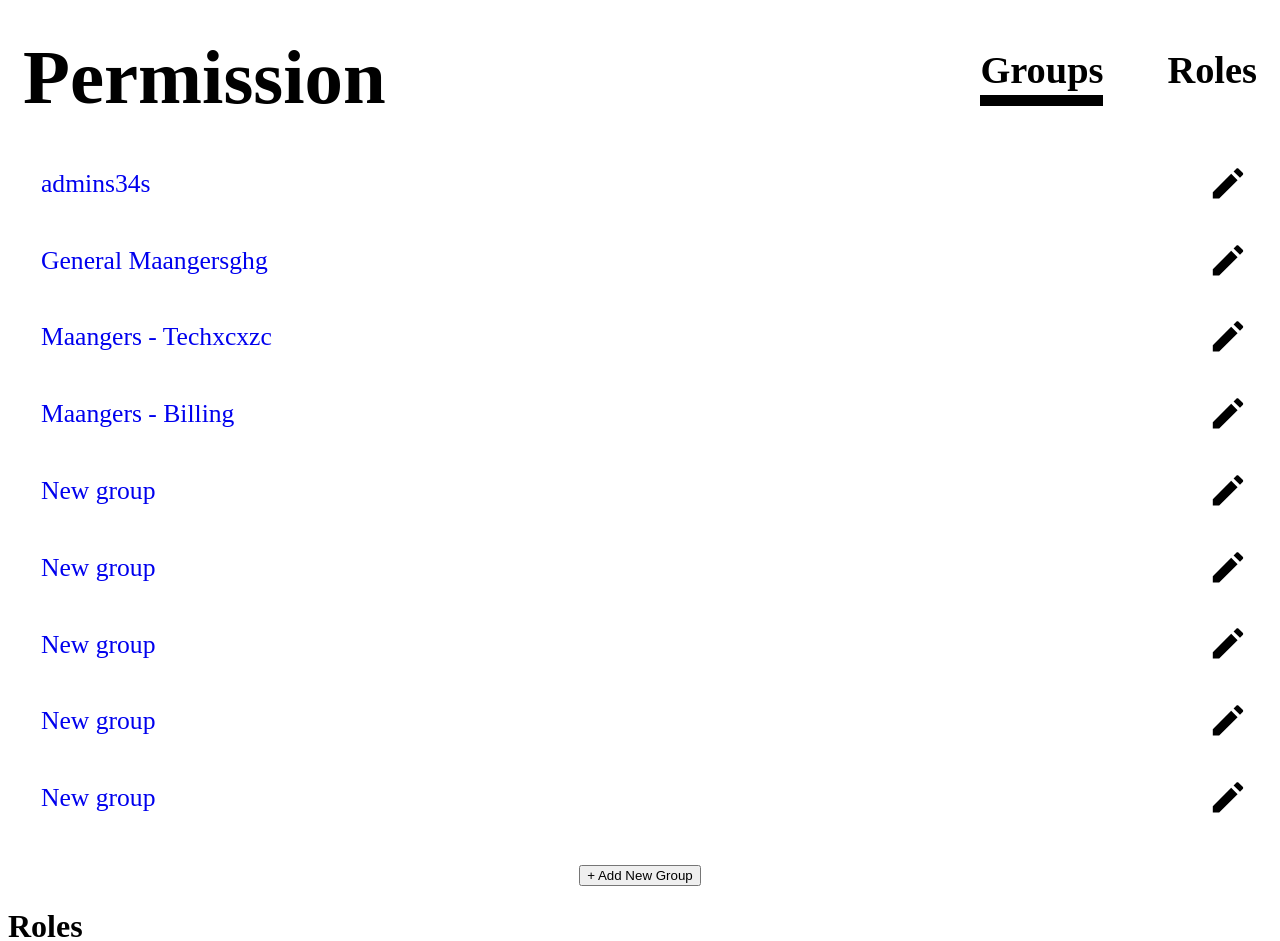
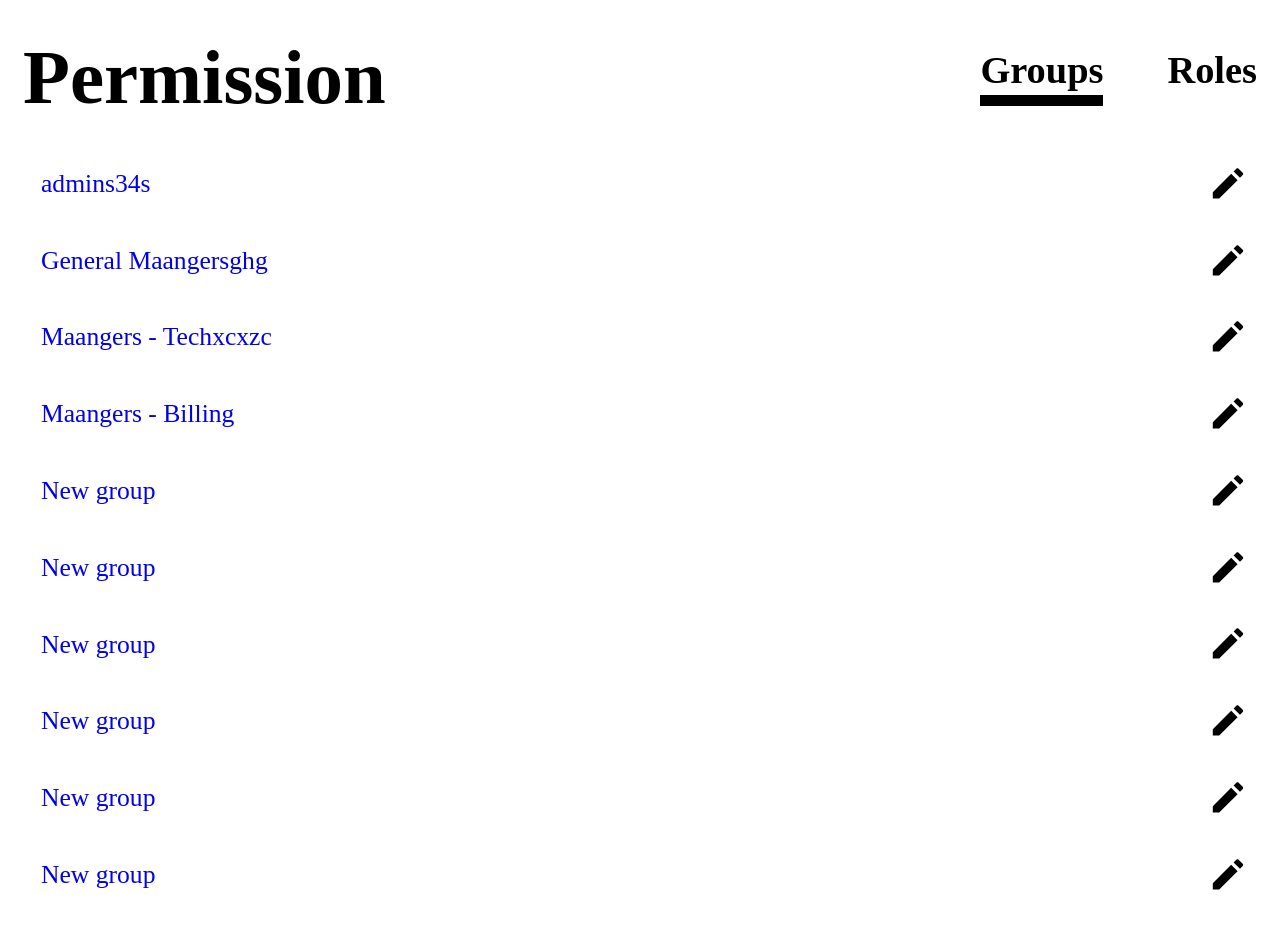
Before and after one commit to obronov/media, a Nuxt app in the folder app/: page /groups in a window 1280 px wide. Shown: the top 941 px of the page. Built offline with nearby package versions, Linux system fonts and the light colour scheme; no server answers; data requests are answered from the project's data file; what vue-ultimate-skeleton-cards would draw is missing.

Commit message:
edited search

```diff
--- a/app/db.json
+++ b/app/db.json
@@ -107,6 +107,10 @@
     {
       "id": 1638610541125,
       "name": "New group"
+    },
+    {
+      "id": 1638714260284,
+      "name": "New group"
     }
   ],
   "hashtags": [
--- a/app/pages/groups.vue
+++ b/app/pages/groups.vue
@@ -14,7 +14,7 @@
         <h1 class="page-title">Roles</h1>
         <Search
         @getPrompt="getPrompt($event)"
-        @getResultSearch="getResultSearch($event)"
+        @getResultSearch="addGetParams('q', $event)"
         :promptList="promptList"
         @clearPrompt="promptList = null"
         />
@@ -50,6 +50,41 @@ export default {
 
   },
   methods:{
+    deleteGetParams(arrKeys){
+      let query = this.$route.query;
+      let newQuery = {};
+
+      for (const key in query) {
+        if (Object.hasOwnProperty.call(query, key)) {
+          if(!arrKeys.includes(key)){
+            newQuery[key] = query[key]
+          }
+        }
+      }
+
+      this.$router.push({ query: newQuery});
+
+      let promise = new Promise((resolve, reject)=> {
+        resolve(newQuery)
+        reject(new Error())
+      });
+
+      return promise
+    },
+    addGetParams(getKey, getValue){
+      let query = this.$route.query;
+      let newQuery = {};
+
+      for (const key in query) {
+        if (Object.hasOwnProperty.call(query, key)) {
+          newQuery[key] = query[key]
+        }
+      }
+
+      newQuery[getKey] = getValue
+
+      this.$router.push({ query: newQuery});
+    },
     parseGetParams(){
       let query = this.$route.query;
       let arrQuery = []
@@ -83,19 +118,23 @@ export default {
 
       return '?' + arrQuery.join('&');
     },
-    setQuerySorting(valueSorting){
+    async setQuerySorting(valueSorting){
       let sort = {}
 
-       for (const key in this.$route.query) {
-        if (Object.hasOwnProperty.call(this.$route.query, key)) {
-          const element = this.$route.query[key];
-          sort[key] = element
-        }
-      }
+      let query = this.deleteGetParams(['q']).then(query => {
 
-      sort.sorting = valueSorting;
+          for (const key in query) {
+            if (Object.hasOwnProperty.call(query, key)) {
+              const element = query[key];
+              sort[key] = element
+            }
+          }
 
-      this.$router.push({ query: sort});
+          sort.sorting = valueSorting;
+
+          this.$router.push({ query: sort});
+        });
+
     },
     async changeMarkRole(role){
       let response = await fetch(process.env.fakeUrl + `roles/${role.id}`, {
@@ -106,13 +145,7 @@ export default {
         body: JSON.stringify(role)
       });
     },
-    async getResultSearch(text){
-      let getParams = this.$route.query.group_id;
-      console.log('this.parseGetParams()', this.parseGetParams())
-      this.rolesList =  await this.fetchData(process.env.fakeUrl + `roles${this.parseGetParams()}&q=${text}`);
-    },
     async getPrompt(text){
-      let getParams = this.$route.query.group_id;
 
       if(text.length > 2){
         this.promptList =  await this.fetchData(process.env.fakeUrl + `roles${this.parseGetParams()}&q=${text}`);
```
